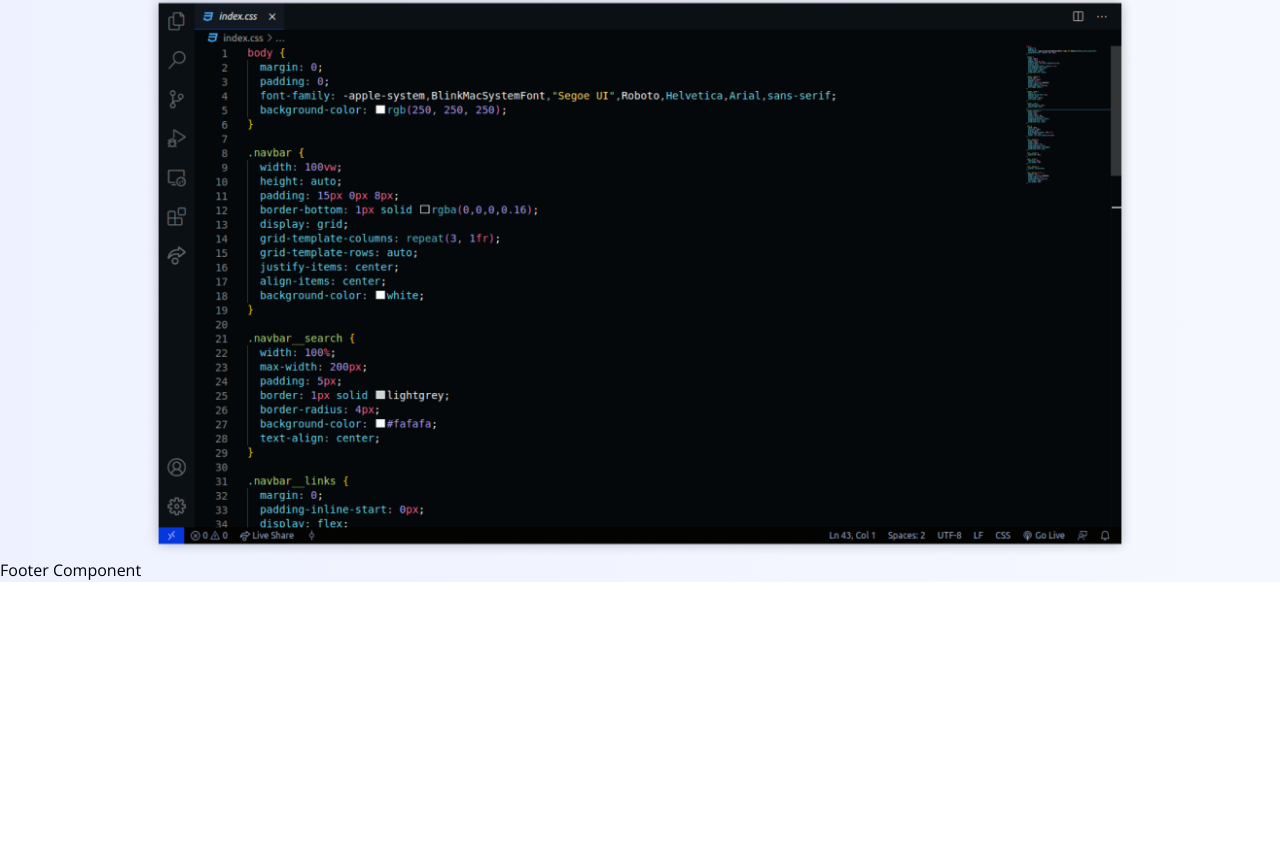
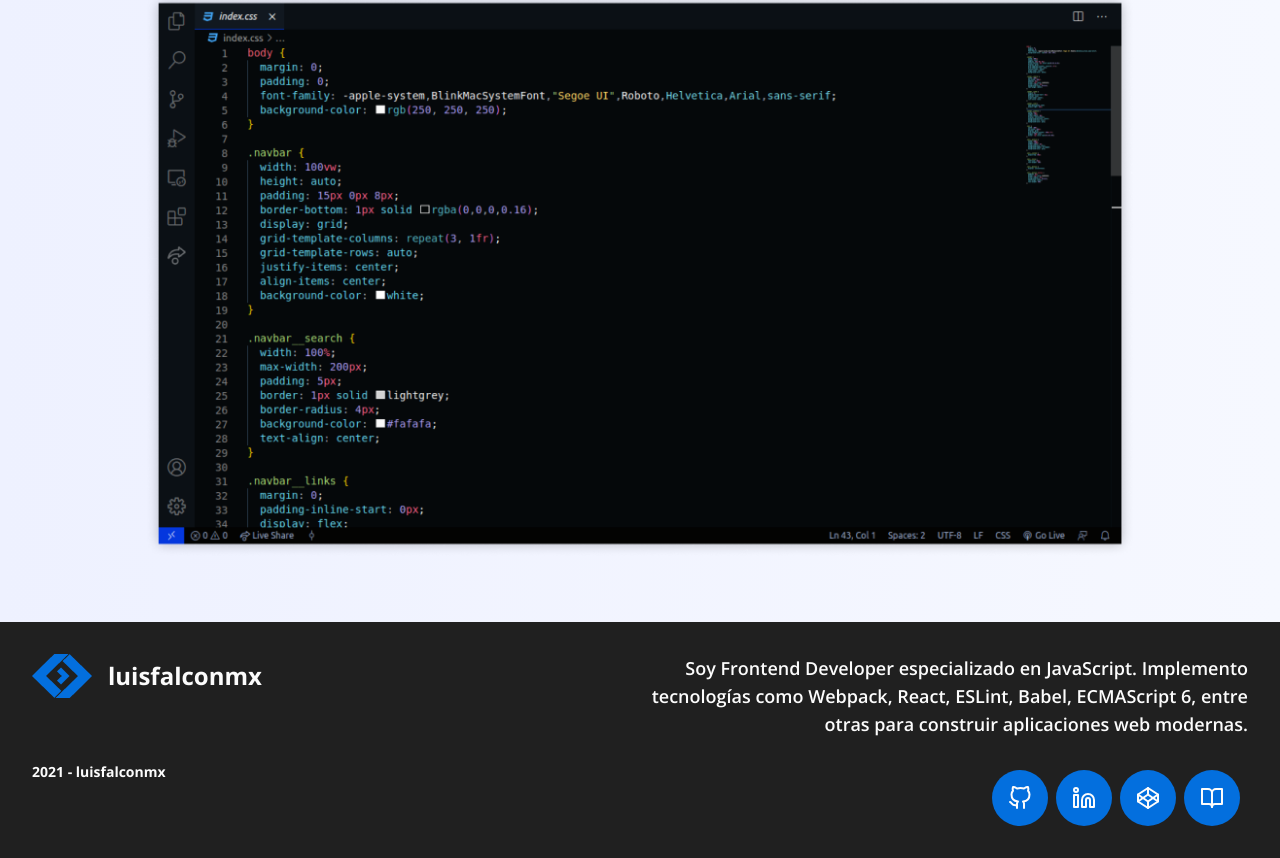
Before and after one commit to LuisFalconMX/portfolio, a React app: page / in a window 1280 px wide. Shown: the part 3488-4346 px from the top of the page. Before the commit the page ends 4070 px from the top, so only its background shows below. Built offline with nearby package versions, Linux system fonts and the light colour scheme; a web font is replaced by a local one.

Commit message:
feat: Footer component updated with more content and styles

```diff
--- a/src/components/Footer.jsx
+++ b/src/components/Footer.jsx
@@ -1,9 +1,28 @@
 import React from 'react'
+import '@styles/components/Footer.pcss'
+import Logo from '@images/logo.png'
 
-const Footer = () => (
-  <footer>
-    <p>Footer Component</p>
-  </footer>
-)
+const Footer = (props) => {
+  const { buttons } = props
+
+  return (
+    <footer className="footer">
+      <div>
+        <div className="footer__sitemark">
+          <img className="footer__logo" src={Logo} alt="" />
+          <h4 className="footer__title">luisfalconmx</h4>
+        </div>
+        <small className="footer__leyend">2021 - luisfalconmx</small>
+      </div>
+      <div>
+        <p className="footer__description">
+          Soy Frontend Developer especializado en JavaScript. Implemento tecnologías como Webpack,
+          React, ESLint, Babel, ECMAScript 6, entre otras para construir aplicaciones web modernas.
+        </p>
+        <div className="footer__links">{buttons}</div>
+      </div>
+    </footer>
+  )
+}
 
 export default Footer
--- a/src/containers/Layout.jsx
+++ b/src/containers/Layout.jsx
@@ -1,9 +1,21 @@
 import React from 'react'
-import { Menu, Download } from 'react-feather'
+import { Menu, Download, GitHub, Linkedin, Codepen, BookOpen } from 'react-feather'
 import Logo from '@images/logo.png'
 import Navbar from '../components/Navbar'
 import Footer from '../components/Footer'
 import Button from '../components/Button'
+
+const FooterIcons = [
+  <Button key="0" variant="rounded" icon={<GitHub />} link="https://github.com/luisfalconmx" />,
+  <Button
+    key="1"
+    variant="rounded"
+    icon={<Linkedin />}
+    link="https://www.linkedin.com/in/luisfalconmx"
+  />,
+  <Button key="2" variant="rounded" icon={<Codepen />} link="https://codepen.io/luisfalconmx" />,
+  <Button key="4" variant="rounded" icon={<BookOpen />} link="https://blog.luisfalconmx.com/" />
+]
 
 // eslint-disable-next-line react/prop-types
 const Layout = ({ children }) => (
@@ -15,7 +27,7 @@ const Layout = ({ children }) => (
       button={<Button message="Descargar CV" icon={<Download />} iconPosition="left" />}
     />
     {children}
-    <Footer />
+    <Footer buttons={FooterIcons} />
   </>
 )
 
--- /dev/null
+++ b/src/styles/components/Footer.pcss
@@ -0,0 +1,31 @@
+.footer {
+  width: 100%;
+  @apply container p-8 mt-16;
+  @apply bg-dark text-light;
+  @apply grid grid-cols-2;
+}
+
+.footer__sitemark {
+  @apply flex items-center;
+}
+
+.footer__logo {
+  @apply mr-4;
+}
+
+.footer__title {
+  @apply text-2xl font-bold;
+}
+
+.footer__leyend {
+  @apply block mt-16;
+  @apply text-sm font-bold;
+}
+
+.footer__description {
+  @apply text-lg font-semibold text-right;
+}
+
+.footer__links {
+  @apply flex justify-end mt-8;
+}
```
